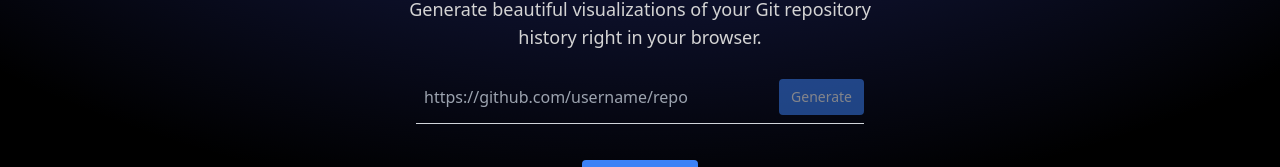
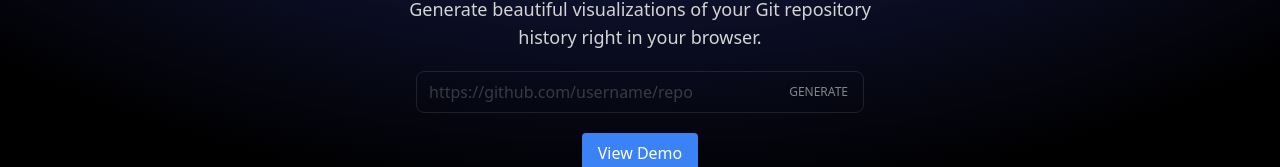
Before and after one commit to 3eif/gitmotion, a Next.js app in the folder website/: page / in a window 1280 px wide. Shown: the part 169-336 px from the top of the page. Built offline with nearby package versions, Linux system fonts and the light colour scheme.

Commit message:
fix(website): input box styling

```diff
--- a/website/src/components/input.tsx
+++ b/website/src/components/input.tsx
@@ -87,19 +87,22 @@ export default function Input() {
 
   return (
     <div className="w-full max-w-md mx-auto">
-      <form onSubmit={onSubmit} className="mb-4">
-        <div className="flex items-center border-b border-gray-300 py-2">
+      <form
+        onSubmit={onSubmit}
+        className="relative min-w-full flex w-full md:w-4/5 justify-center"
+      >
         <input
           type="text"
           value={githubUrl}
           onChange={(e) => setGithubUrl(e.target.value)}
           placeholder="https://github.com/username/repo"
-            className="appearance-none bg-transparent border-none w-full text-gray-700 mr-3 py-1 px-2 leading-tight focus:outline-none"
+          className="w-full appearance-none rounded-lg border-[1.5px] border-white/10 bg-transparent py-2 pl-3 pr-20 text-white placeholder-white/20 outline-none transition-all hover:border-white/20 focus:border-white/30"
         />
+        <div className="absolute inset-y-0 right-0 flex items-center pr-4">
           <button
             type="submit"
             disabled={!githubUrl || isLoading}
-            className={`flex-shrink-0 bg-blue-500 hover:bg-blue-700 border-blue-500 hover:border-blue-700 text-sm border-4 text-white py-1 px-2 rounded ${
+            className={`select-none text-xs font-medium uppercase transition-colors ${
               !githubUrl || isLoading ? "opacity-50 cursor-not-allowed" : ""
             }`}
           >
@@ -119,11 +122,13 @@ export default function Input() {
           {jobStatus &&
             jobStatus.status === "Completed" &&
             jobStatus.video_url && (
+              <div className="w-full max-w-full relative py-6 px-40">
                 <video
-                className="mt-4 w-full"
+                  className="w-full h-full object-cover aspect-video"
                   controls
                   src={`http://localhost:8081/video/${jobId}`}
                 ></video>
+              </div>
             )}
         </div>
       )}
```
Lines whose indentation alone changed are shown as unchanged.
